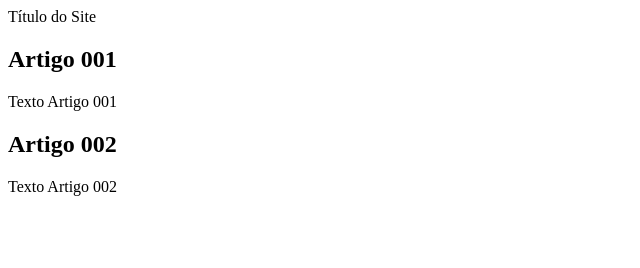
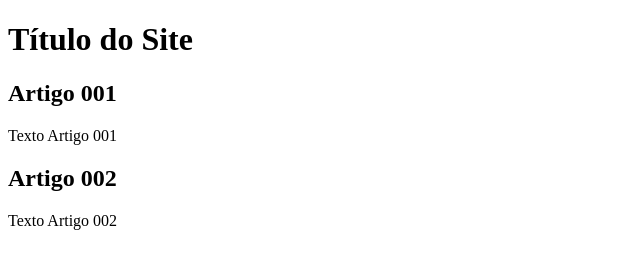
Before and after one commit to rogers-filho/projeto-site, a plain HTML site: page index.html in a window 1280 px wide. Shown: the whole page, without its empty margins (0-640 px from the left). Drawn offline with Linux system fonts and the light colour scheme.

Commit message:
Update index.html

```diff
--- a/index.html
+++ b/index.html
@@ -9,7 +9,7 @@
 <body>
     <main>
         <header>
-            Título do Site
+            <h1>Título do Site</h1>
         </header>
         <article>
             <h2>Artigo 001</h2>
```
